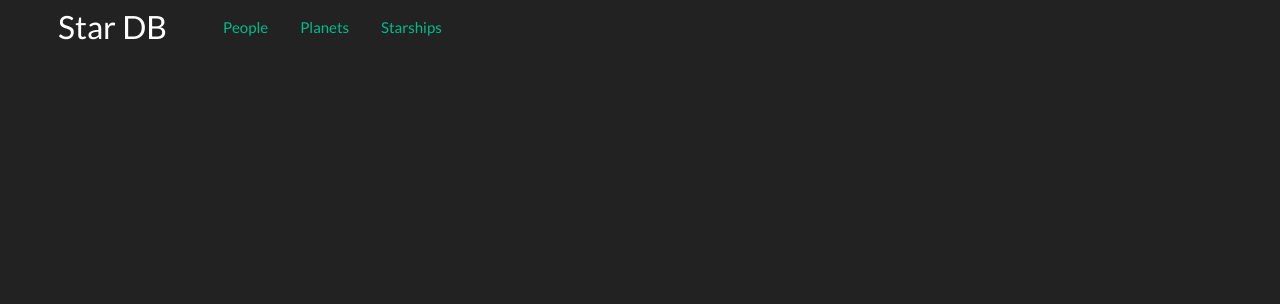
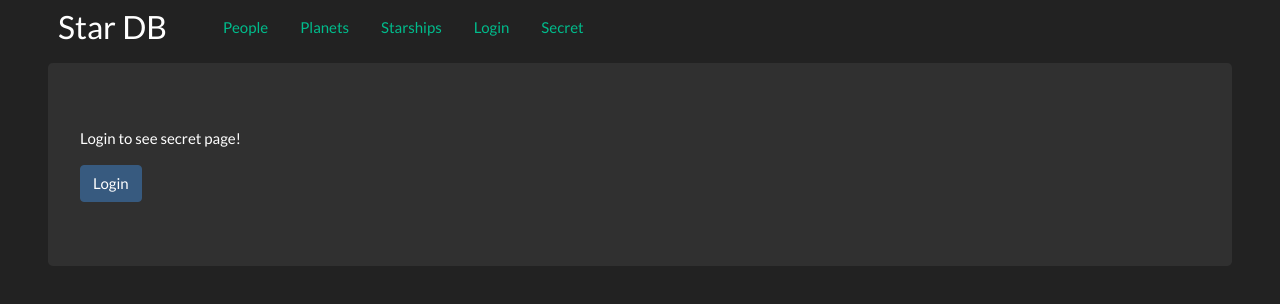
Before and after one commit to PavelZaika/star_db, a React (Create React App) app in the folder star_db/: page /login in a window 1280 px wide. Shown: the top 304 px of the page. Built offline with nearby package versions, Linux system fonts and the light colour scheme.

Commit message:
login/secret page/redirect

```diff
--- a/star_db/src/components/app/app.js
+++ b/star_db/src/components/app/app.js
@@ -3,7 +3,13 @@ import Header from "../header";
 import ErrorIndicator from "../error-indicator/";
 import "./app.css";
 import SwapiService from "../../services/swapi-service";
-import { PeoplePage, PlanetsPage, StarshipsPage } from "../pages";
+import {
+  PeoplePage,
+  PlanetsPage,
+  StarshipsPage,
+  SecretPage,
+  LoginPage
+} from "../pages";
 import { SwapiServiceProvider } from "../swapi-service-context/";
 
 import { BrowserRouter as Router, Route } from "react-router-dom";
@@ -17,7 +23,14 @@ export default class App extends Component {
   swapiService = new SwapiService();
 
   state = {
-    hasError: false
+    hasError: false,
+    isLoggedIn: false
+  };
+
+  onLogin = () => {
+ this.setState({
+   isLoggedIn: true
+ })
   };
 
   componentDidCatch() {
@@ -27,6 +40,9 @@ export default class App extends Component {
   }
 
   render() {
+
+    const {isLoggedIn} = this.state;
+
     if (this.state.hasError) {
       return <ErrorIndicator />;
     }
@@ -51,7 +67,7 @@ export default class App extends Component {
               path="/planets/:id"
               render={({ match }) => {
                 const { id } = match.params;
-                return <PlanetDetails itemId = {id}/>;
+                return <PlanetDetails itemId={id} />;
               }}
             />
 
@@ -60,7 +76,22 @@ export default class App extends Component {
               path="/starships/:id"
               render={({ match }) => {
                 const { id } = match.params;
-                return <StarshipDetails itemId = {id}/>;
+                return <StarshipDetails itemId={id} />;
+              }}
+            />
+
+            <Route
+              path="/login"
+              render={() => {
+                return <LoginPage isLoggedIn={isLoggedIn}
+                onLogin = {this.onLogin}/>;
+              }}
+            />
+
+            <Route
+              path="/secret"
+              render={() => {
+                return <SecretPage isLoggedIn={isLoggedIn}/>;
               }}
             />
           </div>
--- a/star_db/src/components/header/header.js
+++ b/star_db/src/components/header/header.js
@@ -19,6 +19,12 @@ const Header = () => {
         <li>
           <Link to="/starships/">Starships</Link>
         </li>
+        <li>
+          <Link to="/login">Login</Link>
+        </li>
+        <li>
+          <Link to="/secret">Secret</Link>
+        </li>
       </ul>
     </div>
   );
--- a/star_db/src/components/pages/index.js
+++ b/star_db/src/components/pages/index.js
@@ -1,9 +1,13 @@
 import PeoplePage from './people-page';
 import PlanetsPage from './planets-page';
 import StarshipsPage from './starships-page';
+import SecretPage from './secret-page.js';
+import LoginPage from './login-page.js';
 
 export {
   PeoplePage,
   PlanetsPage,
-  StarshipsPage
+  StarshipsPage,
+  SecretPage,
+  LoginPage
 };
--- /dev/null
+++ b/star_db/src/components/pages/login-page.js
@@ -0,0 +1,22 @@
+import React from 'react';
+import { Redirect } from 'react-router-dom';
+
+const LoginPage = ({ isLoggedIn, onLogin }) => {
+
+  if (isLoggedIn) {
+    return <Redirect to="/"/>;
+  }
+
+  return (
+    <div className="jumbotron">
+      <p>Login to see secret page!</p>
+      <button
+        className="btn btn-primary"
+        onClick={onLogin}>
+        Login
+      </button>
+    </div>
+  );
+};
+
+export default LoginPage;
--- /dev/null
+++ b/star_db/src/components/pages/secret-page.js
@@ -0,0 +1,18 @@
+import React from 'react';
+import { Redirect } from 'react-router-dom';
+
+const SecretPage = ({ isLoggedIn }) => {
+
+  if (isLoggedIn) {
+    return (
+      <div className="jumbotron text-center">
+        <h3>This page is full of secrets!!!</h3>
+      </div>
+    );
+  }
+
+  return <Redirect to="/login" />;
+
+};
+
+export default SecretPage;
```
